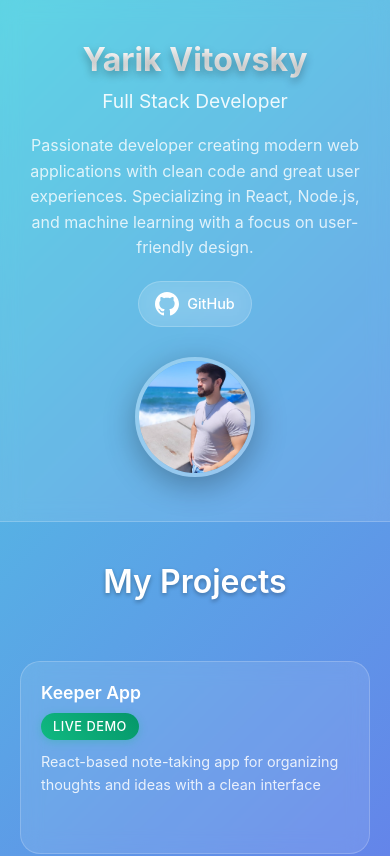
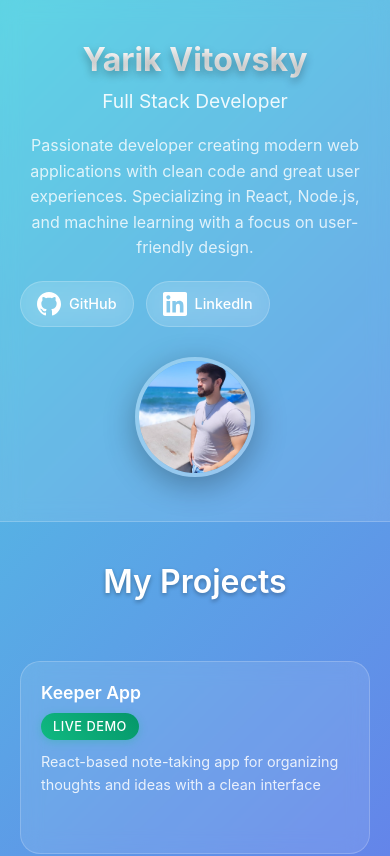
Before and after one commit to YarikVitovsky/personal-website, a React (Vite) app: page / in a window 390 px wide. Shown: the top 856 px of the page. Built offline with nearby package versions, Linux system fonts and the light colour scheme.

Commit message:
Add LinkedIn link next to GitHub button in header

```diff
--- a/src/App.css
+++ b/src/App.css
@@ -75,9 +75,12 @@
 /* Header Links */
 .header-links {
     margin-top: 20px;
+    display: flex;
+    gap: 15px;
+    flex-wrap: wrap;
 }
 
-.github-link {
+.social-link {
     display: inline-flex;
     align-items: center;
     gap: 8px;
@@ -93,18 +96,18 @@
     font-size: 0.95rem;
 }
 
-.github-link:hover {
+.social-link:hover {
     background: rgba(255, 255, 255, 0.2);
     border-color: rgba(255, 255, 255, 0.4);
     transform: translateY(-2px);
     box-shadow: 0 8px 25px rgba(0, 0, 0, 0.2);
 }
 
-.github-link svg {
+.social-link svg {
     transition: transform 0.3s ease;
 }
 
-.github-link:hover svg {
+.social-link:hover svg {
     transform: scale(1.1);
 }
 
@@ -181,9 +184,13 @@
         padding: 40px 0;
     }
 
-    .github-link {
+    .social-link {
         font-size: 0.9rem;
         padding: 10px 16px;
+    }
+
+    .header-links {
+        gap: 12px;
     }
 }
 
--- a/src/App.jsx
+++ b/src/App.jsx
@@ -81,12 +81,23 @@
                                     href="https://github.com/YarikVitovsky"
                                     target="_blank"
                                     rel="noopener noreferrer"
-                                    className="github-link"
+                                    className="social-link"
                                 >
                                     <svg width="24" height="24" viewBox="0 0 24 24" fill="currentColor">
-                                        <path d="M12 0c-6.626 0-12 5.373-12 12 0 5.302 3.438 9.8 8.207 11.387.599.111.793-.261.793-.577v-2.234c-3.338.726-4.033-1.416-4.033-1.416-.546-1.387-1.333-1.756-1.333-1.756-1.089-.745.083-.729.083-.729 1.205.084 1.839 1.237 1.839 1.237 1.07 1.834 2.807 1.304 3.492.997.107-.775.418-1.305.762-1.604-2.665-.305-5.467-1.334-5.467-5.931 0-1.311.469-2.381 1.236-3.221-.124-.303-.535-1.524.117-3.176 0 0 1.008-.322 3.301 1.23.957-.266 1.983-.399 3.003-.404 1.02.005 2.047.138 3.006.404 2.291-1.552 3.297-1.23 3.297-1.23.653 1.653.242 2.874.118 3.176.77.84 1.235 1.911 1.235 3.221 0 4.609-2.807 5.624-5.479 5.921.43.372.823 1.102.823 2.222v3.293c0 .319.192.694.801.576 4.765-1.589 8.199-6.086 8.199-11.386 0-6.627-5.373-12-12-12z"/>
+                                        <path d="M12 0c-6.626 0-12 5.373-12 12 0 5.302 3.438 9.8 8.207 11.387.599.111.793-.261.793-.577v-2.234c-3.338.726-4.033-1.416-4.033-1.416-.546-1.387-1.333-1.756-1.333-1.756-1.089-.745.083-.729.083-.729 1.205.084 1.839 1.237 1.839 1.237 1.07 1.834 2.807 1.304 3.492.997.107-.775.418-1.305.762-1.604-2.665-.305-5.467-1.334-5.467-5.931 0-1.311.469-2.381 1.236-3.221-.124-.303-.535-1.524.117-3.176 0 0 1.008-.322 3.301 1.23.957-.266 1.983-.399 3.003-.404 1.02.005 2.047.138 3.006.404 2.291-1.552 3.297-1.23 3.297-1.23.653 1.653.242 2.874.118 3.176.77.84 1.235 1.911 1.235 3.221 0 4.609-2.807 5.624-5.479 5.921.43.372.823 1.102.823 2.222v3.293c0 .319.192.694.801.576 4.765-1.589 8.199-6.086 8.199-11.386 0-6.627-5.373-12-12-12z" />
                                     </svg>
                                     GitHub
+                                </a>
+                                <a
+                                    href="https://www.linkedin.com/in/yarik-vitovsky-3695272b2/"
+                                    target="_blank"
+                                    rel="noopener noreferrer"
+                                    className="social-link"
+                                >
+                                    <svg width="24" height="24" viewBox="0 0 24 24" fill="currentColor">
+                                        <path d="M20.447 20.452h-3.554v-5.569c0-1.328-.027-3.037-1.852-3.037-1.853 0-2.136 1.445-2.136 2.939v5.667H9.351V9h3.414v1.561h.046c.477-.9 1.637-1.85 3.37-1.85 3.601 0 4.267 2.37 4.267 5.455v6.286zM5.337 7.433c-1.144 0-2.063-.926-2.063-2.065 0-1.138.92-2.063 2.063-2.063 1.14 0 2.064.925 2.064 2.063 0 1.139-.925 2.065-2.064 2.065zm1.782 13.019H3.555V9h3.564v11.452zM22.225 0H1.771C.792 0 0 .774 0 1.729v20.542C0 23.227.792 24 1.771 24h20.451C23.2 24 24 23.227 24 22.271V1.729C24 .774 23.2 0 22.222 0h.003z" />
+                                    </svg>
+                                    LinkedIn
                                 </a>
                             </div>
                         </div>
```
